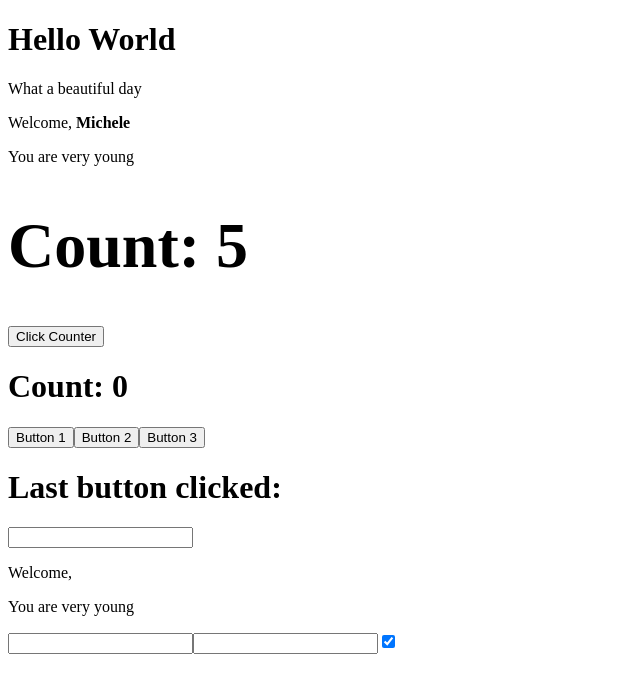
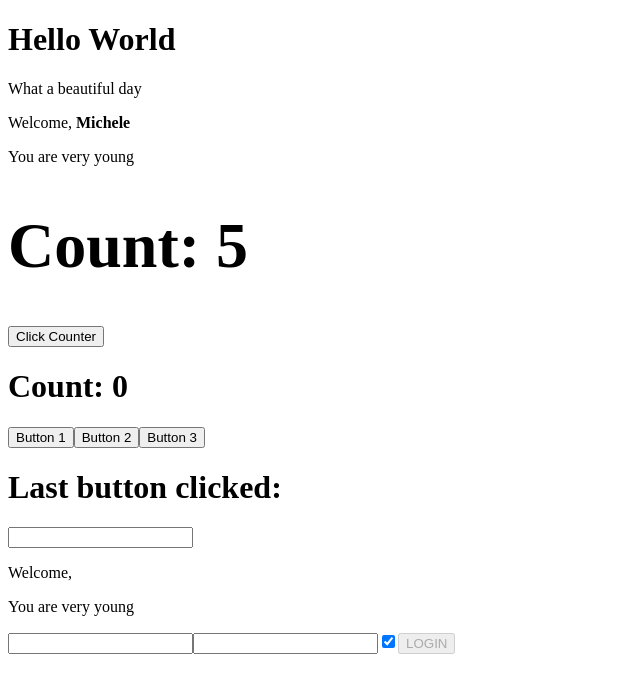
Before and after one commit to Micheleg27/react-exercises, a React (Create React App) app: page / in a window 1280 px wide. Shown: the top 692 px of the page, without its empty margins (0-640 px from the left). Built offline with nearby package versions, Linux system fonts and the light colour scheme.

Commit message:
forms-03

```diff
--- a/src/App.js
+++ b/src/App.js
@@ -6,6 +6,10 @@ import { ClickCounter } from "./ClickCounter";
 import { ClickTracker } from "./ClickTracker";
 import { InteraciveWelcome } from "./InteractiveWelcome";
 import { Login } from "./Login";
+
+const login = (dati) => {
+    console.log(dati)
+}
 
 export default class App extends React.Component {
     render(){
@@ -16,7 +20,7 @@ export default class App extends React.Component {
                 <ClickCounter />
                 <ClickTracker />
                 <InteraciveWelcome />
-                <Login />
+                <Login onLogin = { login }/>
                 </div>;
     }
 }
--- a/src/Login.js
+++ b/src/Login.js
@@ -9,6 +9,7 @@ export class Login extends React.Component {
             nome: '',
             key: '',
             remember: true,
+            disable: true,
         }
 
     }
@@ -22,13 +23,23 @@ export class Login extends React.Component {
         })
     }
 
+    handleLogin = () => {
+        this.props.onLogin(this.state)
+    }
+
     render(){
         return (
             <form>
                 <input type='text' name='nome' value={this.state.nome} onChange={this.handleInput}></input>
                 <input type='password' name='key' value={this.state.key} onChange={this.handleInput} ></input>
                 <input type='checkbox' name='remember' checked={this.state.remember} onChange={this.handleInput}></input>
+
+                <button name='login' type='button' disabled={!this.state.nome || !this.state.key} onClick={this.handleLogin}>LOGIN</button>
             </form>
         )
     }
 }
+
+Login.defaultProps = {
+    onLogin: () =>{console.error('Login function does not exist!')}
+}
```
